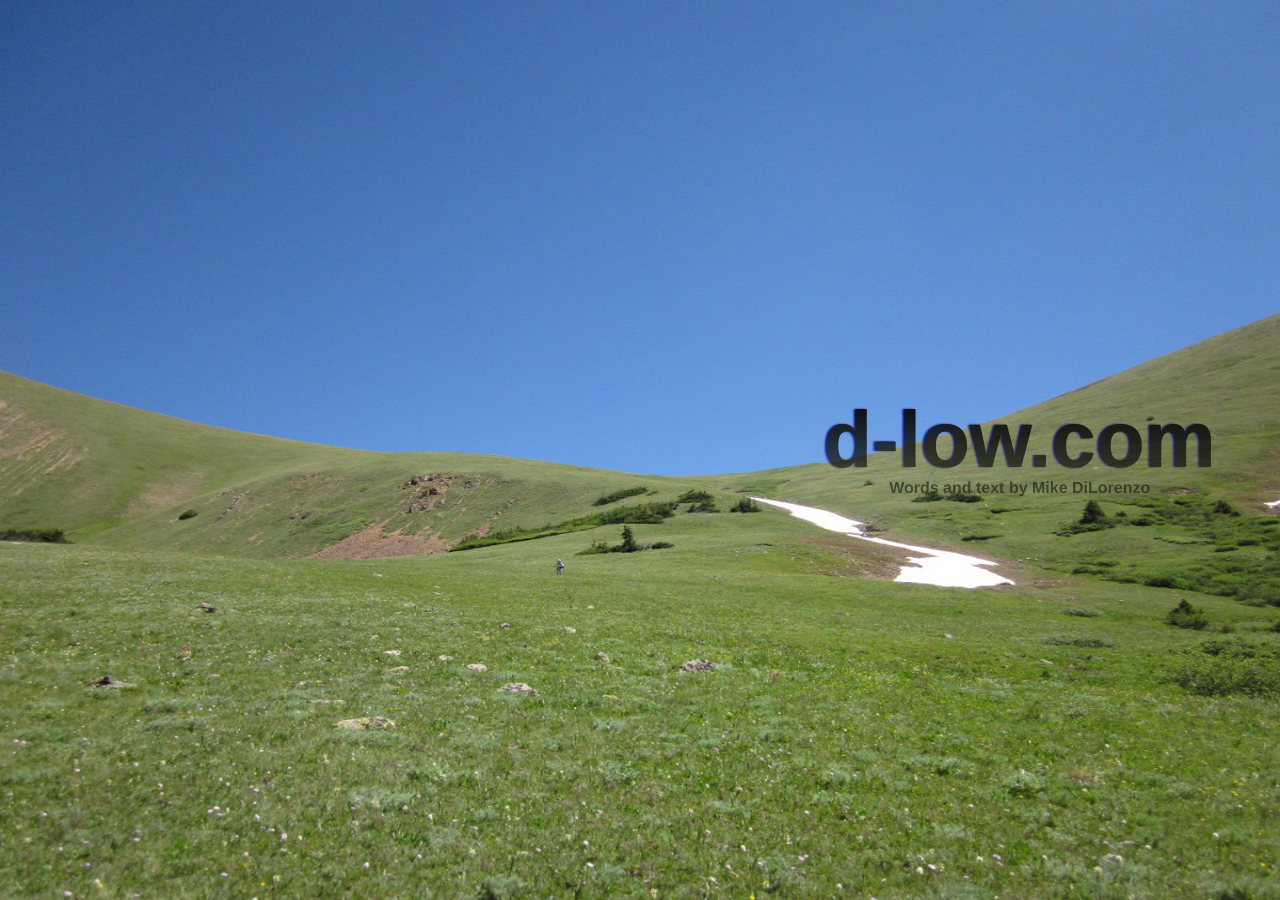
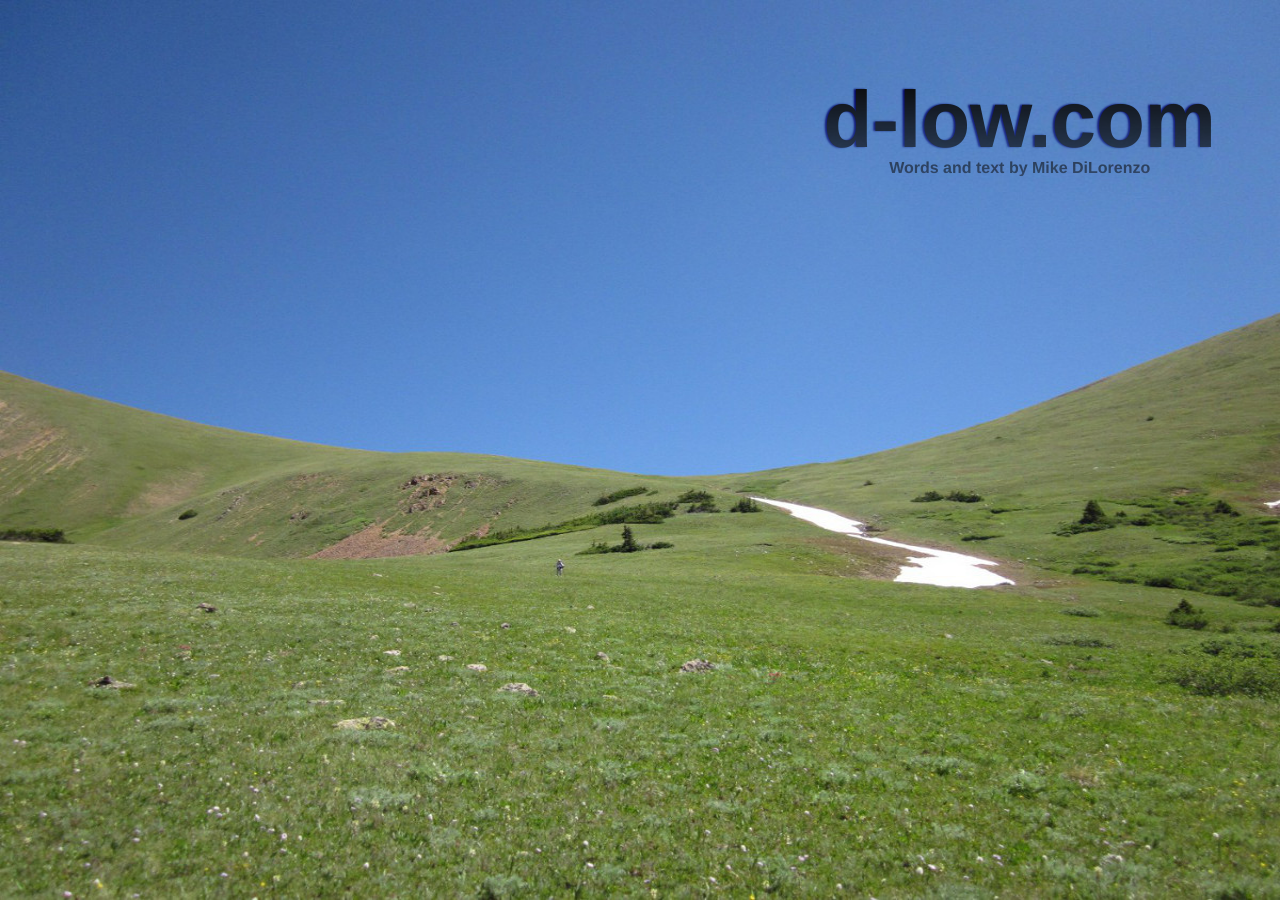
Before and after one commit to d-low/home-page-protos, a plain HTML site: page index.html in a window 1280 px wide. Shown: the top 900 px of the page. Drawn offline with nearby package versions, Linux system fonts and the light colour scheme; a web font is replaced by a local one.

Commit message:
Use of a fixed d-low.com header and attempting to fade it out when the intro container is no longer visible.  Will review tomorrow.

```diff
--- a/scripts/home.js
+++ b/scripts/home.js
@@ -8,6 +8,9 @@ var Home_Class = function() {
 	this.$introHeader = null;
 	this.$navContainer = null;
 	this.$navImages = null;
+
+	this.introHeaderHeight = 0;
+	this.navContainerTop = 0;
 };
 
 Home_Class.prototype.init = function() {
@@ -20,6 +23,13 @@ Home_Class.prototype.init = function() {
 	this.$introHeader = $("#intro-header");
 	this.$navContainer = $("#nav-container");
 	this.$navImages = this.$navContainer.find(".nav-image");
+
+	//
+	// Data members
+	//
+
+	this.introHeaderHeight = this.$introHeader.height();
+	this.navContainerTop = parseInt(this.$navContainer.position().top);
 
 	//
 	// Apply behavior
@@ -78,17 +88,36 @@ Home_Class.prototype.introContainer_scroll = function(e) {
 
 	//
 	// Change the rgb color of the intro header element depending on how far we've
-	// scrolled up in the page.  We toggle it from rgb(10,10,10) to rgb(256, 256, 256).
+	// scrolled up in the page.  We toggle it from rgb(10,10,10) to rgb(128, 128, 128).
 	// Note that we chose to change te color manually rather than use CSS3 transitions
 	// to do so because we want specific control of what color is displayed.
 	//
 
-	var introContainerHeight = this.$introContainer.height();
 	var elHeight = windowHeight > introContainerHeight ? windowHeight : introContainerHeight;
-	var color = parseInt(10 + (246 * scrollTop / elHeight));
-	color = color > 256 ? 256 : color;
+	var color = parseInt(10 + (118 * scrollTop / elHeight));
+	color = color > 128 ? 128 : color;
 
 	this.$introHeader.css("color", "rgb(" + color + ", " + color + ", " + color + ")");
+
+	//
+	// If the intro header will no longer fit in the intro container because too
+	// much of it has been scrolled away then fade it out.  Otherwise fade it in.
+	// TODO: This isn't perfect.  The intro header fades in and out unexpectedly.
+	//
+
+	var introHeaderTop = parseInt(this.$introHeader.position().top);
+
+	if (introHeaderTop + this.introHeaderHeight > this.navContainerTop) {
+		if (this.$introHeader.is(":visible") == true) {
+			this.$introHeader.fadeOut();
+		}
+	}
+	else {
+		if (this.$introHeader.is(":visible") == false) {
+			this.$introHeader.fadeIn();
+		}
+	}
+
 };
 
 /**
--- a/styles/style.css
+++ b/styles/style.css
@@ -20,10 +20,10 @@ body {
 	color: rgb(10, 10, 10);
 	font-family: 'Denk One', Helvetica, sans-serif;
 	font-weight: bold;
-	position: absolute;
+	position: fixed;
 	right: 5%;
 	text-align: center;
-	top: 400px;
+	top: 10%;
 	-webkit-mask-image: -webkit-gradient(linear, left top, left bottom, from(rgba(0,0,0,1)), to(rgba(0,0,0,0.5)));
 	z-index: 10;
 }
```
